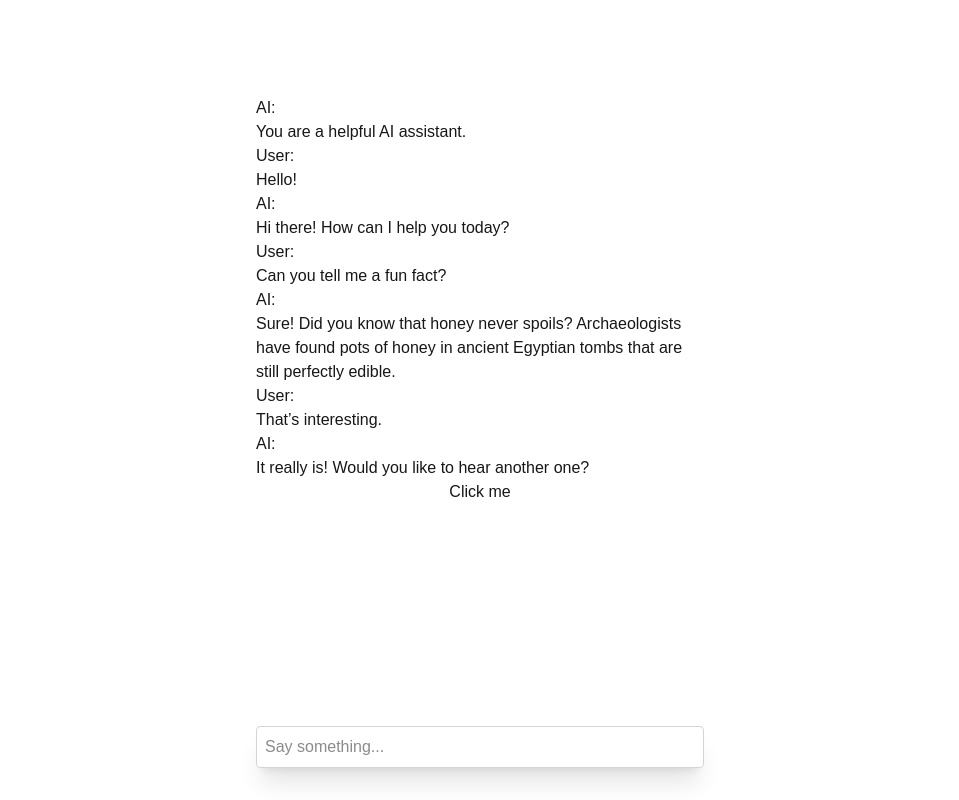
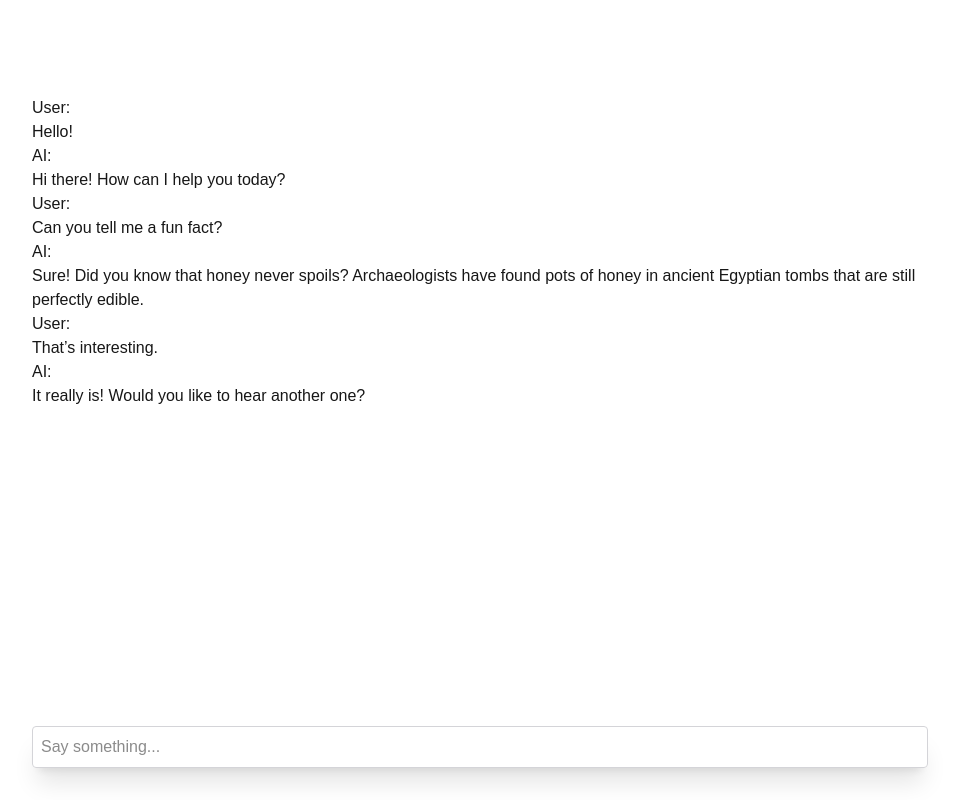
Before and after one commit to gfwx/local-rag-app, a Next.js app: page / in a window 1280 px wide. Shown: the whole page, without its empty margins (160-1119 px from the left). Built offline with nearby package versions, Linux system fonts and the light colour scheme.

Commit message:
small changes

```diff
--- a/src/app/page.tsx
+++ b/src/app/page.tsx
@@ -29,14 +29,20 @@ export default function Chat() {
   };
 
   return (
-    <div className="flex flex-col w-full max-w-md py-24 mx-auto stretch">
+    <div className="flex flex-col w-full max-w-4xl py-24 mx-auto stretch">
       {messages.map((message) => (
         <div key={message.id} className="whitespace-pre-wrap">
-          {message.role === "user" ? "User: " : "AI: "}
+          {message.role === "user"
+            ? "User: "
+            : message.role === "assistant"
+              ? "AI: "
+              : ""}
           {message.parts.map((part, i) => {
-            switch (part.type) {
-              case "text":
-                return <div key={`${message.id}-${i}`}>{part.text}</div>;
+            if (message.role === "user" || message.role === "assistant") {
+              switch (part.type) {
+                case "text":
+                  return <div key={`${message.id}-${i}`}>{part.text}</div>;
+              }
             }
           })}
         </div>
@@ -45,15 +51,13 @@ export default function Chat() {
       <form onSubmit={handleSubmit}>
         {status !== "ready" && <p color="blue">Loading AI Response</p>}
         <input
-          className="fixed dark:bg-zinc-900 bottom-0 w-full max-w-md p-2 mb-8 border border-zinc-300 dark:border-zinc-800 rounded shadow-xl"
+          className="fixed dark:bg-zinc-900 max-w-4xl bottom-0 w-full p-2 mb-8 border border-zinc-300 dark:border-zinc-800 rounded shadow-xl"
           value={input}
           placeholder="Say something..."
           disabled={status !== "ready"}
           onChange={(e) => setInput(e.currentTarget.value)}
         />
       </form>
-
-      <button onClick={() => console.log(messages)}> Click me </button>
     </div>
   );
 }
```
